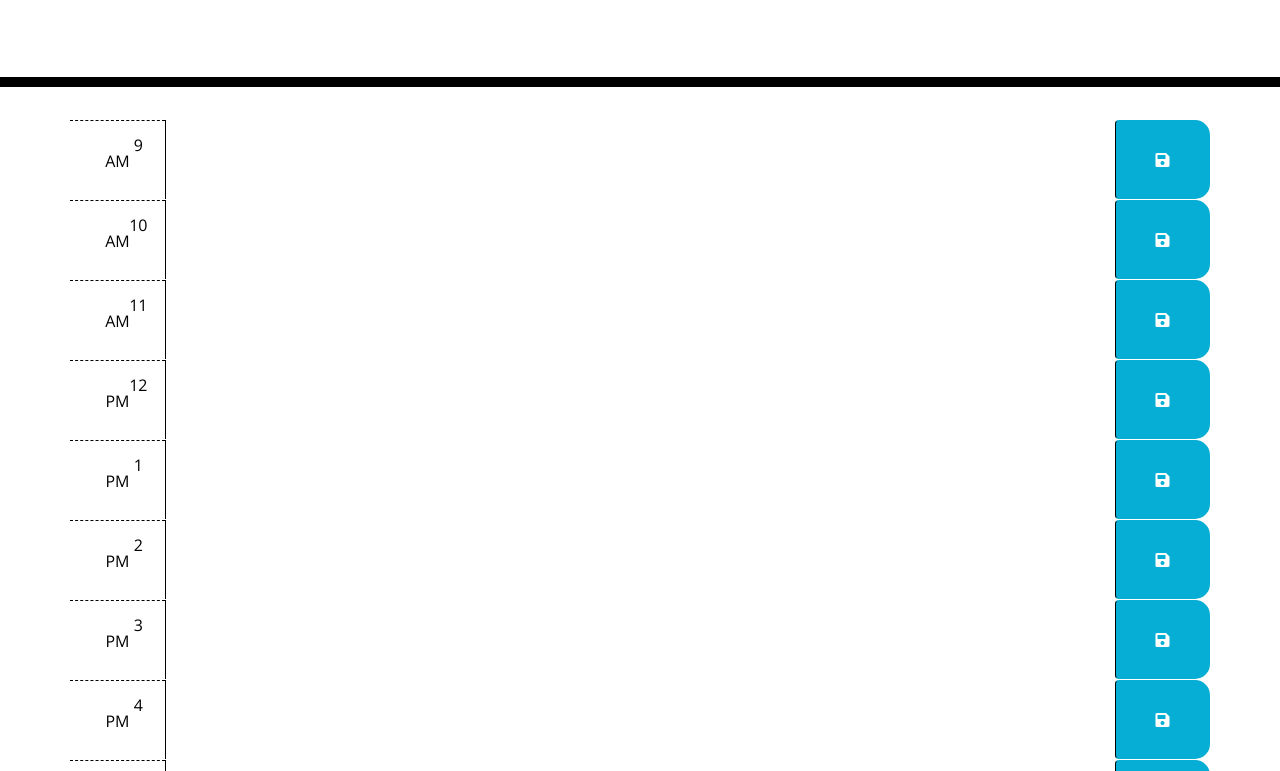
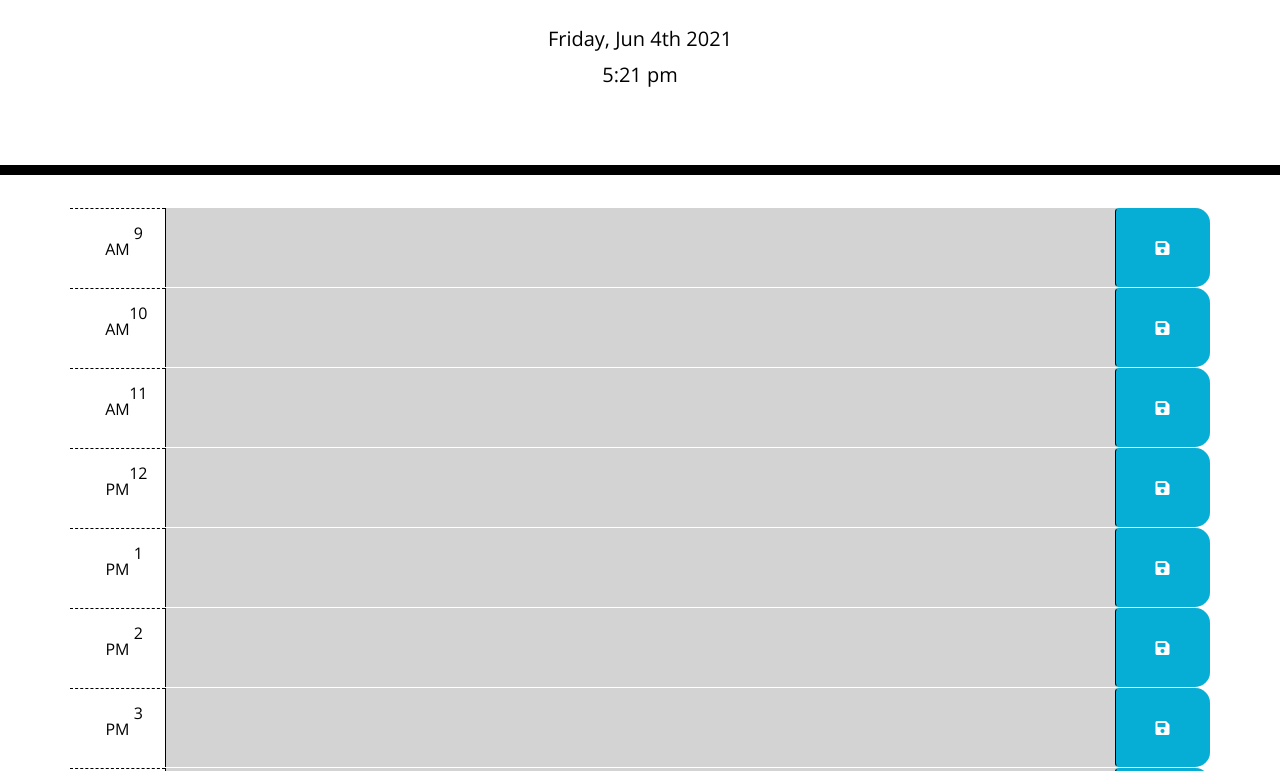
Before and after one commit to Hare-Ball/My-Workday-Scheduler, a plain HTML site: page Develop/index.html in a window 1280 px wide. Shown: the part 181-952 px from the top of the page. Drawn offline with nearby package versions, Linux system fonts and the light colour scheme.

Commit message:
add changes to javascript to color the timeslots

```diff
--- a/Develop/index.html
+++ b/Develop/index.html
@@ -26,11 +26,13 @@
     <header class="jumbotron">
       <h1 class="display-3">Work Day Scheduler</h1>
       <p class="lead">A simple calendar app for scheduling your work day</p>
+      <br>
       <p id="currentDay" class="lead"></p>
+      <p id= "digitalClock" class="lead"></p>
     </header>
 
     <div class="container">
-      <div id="hour9" class="row time-block">
+      <div id="9" class="row time-block">
         <div class="col-md 1 hour">
           9 AM
         </div>
@@ -39,7 +41,7 @@
         <button class="btn saveBtn col-md-1"><i class="fas fa-save"></i></button>
       </div>
 
-      <div id="hour10" class="row time-block">
+      <div id="10" class="row time-block">
         <div class="col-md-1 hour">
           10 AM
         </div>
@@ -48,7 +50,7 @@
         <button  class="btn saveBtn col-md-1"><i class="fas fa-save"></i></button>
       </div>
 
-      <div id="hour11" class="row time-block">
+      <div id="11" class="row time-block">
         <div class="col-md-1 hour">
           11 AM
         </div>
@@ -57,7 +59,7 @@
         <button class="btn saveBtn col-md-1"><i class="fas fa-save"></i></button>
       </div>
 
-      <div id="hour12" class="row time-block">
+      <div id="12" class="row time-block">
         <div class="col-md-1 hour">
           12 PM
         </div>
@@ -66,7 +68,7 @@
         <button class="btn saveBtn col-md-1"><i class="fas fa-save"></i></button>
       </div>
 
-      <div id="hour13" class="row time-block">
+      <div id="13" class="row time-block">
         <div class="col-md-1 hour">
           1 PM
         </div>
@@ -75,7 +77,7 @@
         <button class="btn saveBtn col-md-1"><i class="fas fa-save"></i></button>
       </div>
 
-      <div id="hour14" class="row time-block">
+      <div id="14" class="row time-block">
         <div class="col-md-1 hour">
           2 PM
         </div>
@@ -84,7 +86,7 @@
         <button class="btn saveBtn col-md-1"><i class="fas fa-save"></i></button>
       </div>
 
-      <div id="hour15" class="row time-block">
+      <div id="15" class="row time-block">
         <div class="col-md-1 hour">
           3 PM
         </div>
@@ -93,7 +95,7 @@
         <button class="btn saveBtn col-md-1"><i class="fas fa-save"></i></button>
       </div>
 
-      <div id="hour16" class="row time-block">
+      <div id="16" class="row time-block">
         <div class="col-md-1 hour">
           4 PM
         </div>
@@ -102,7 +104,7 @@
         <button class="btn saveBtn col-md-1"><i class="fas fa-save"></i></button>
       </div>
 
-      <div id="hour17" class="row time-block">
+      <div id="17" class="row time-block">
         <div class="col-md-1 hour">
           5 PM
         </div>
@@ -115,5 +117,6 @@
 
     <script src="https://cdnjs.cloudflare.com/ajax/libs/jquery/3.2.1/jquery.min.js"></script>
     <script src="https://cdnjs.cloudflare.com/ajax/libs/moment.js/2.24.0/moment.min.js"></script>
+    <script src="script.js"></script>
   </body>
 </html>
--- /dev/null
+++ b/Develop/script.js
@@ -0,0 +1,33 @@
+//Display today's Date
+var today = moment().format('dddd, MMM Do YYYY');
+$("#currentDay").html(today);
+
+//Display the current time
+var clock = moment().format('h:mm a');
+$("#digitalClock").html(clock);
+
+function timeReader() {
+        //get current number of hours.
+        var currentTime = moment().hour();
+
+     // loop through the time
+        $(".time-block").each(function () {
+            var timeSlot = parseInt($(this).attr("id"));
+
+            // To check the time and add css classes
+            if (timeSlot < currentTime) {
+                $(this).addClass("past");
+            }
+            else if (timeSlot === currentTime) {
+                $(this).addClass("present");
+            }
+            else {
+                $(this).addClass("future");
+
+            }
+    })
+}
+
+timeReader();
+
+//Create save function to add data to local storage
```
